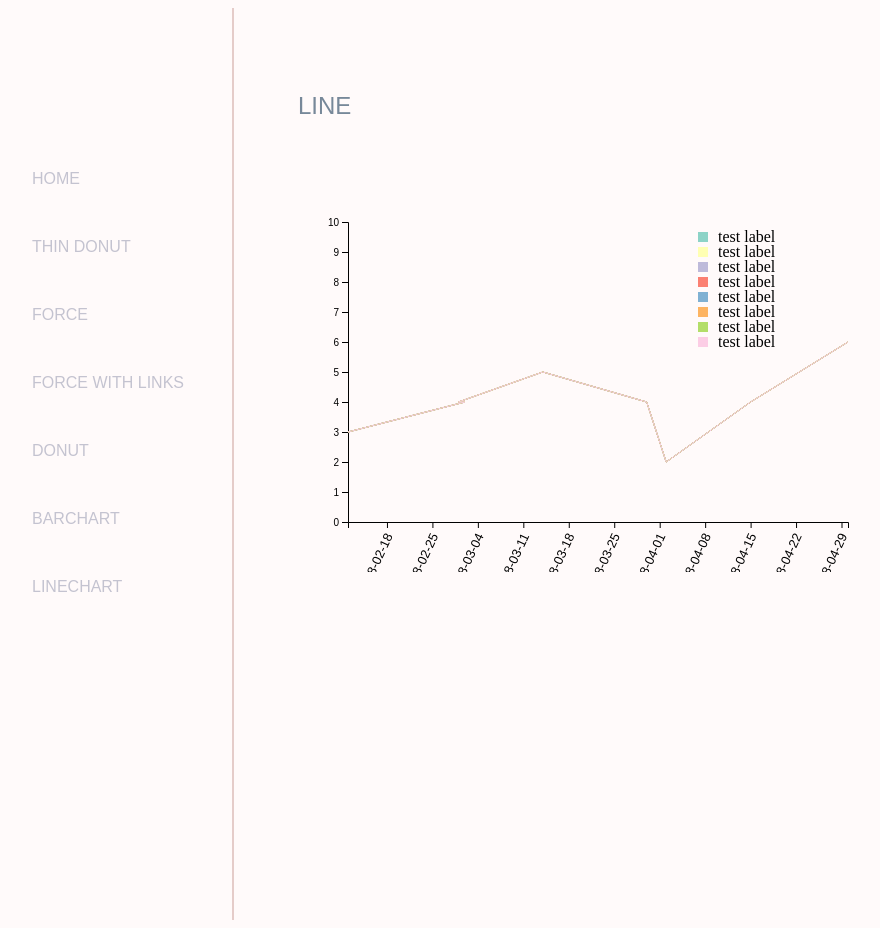
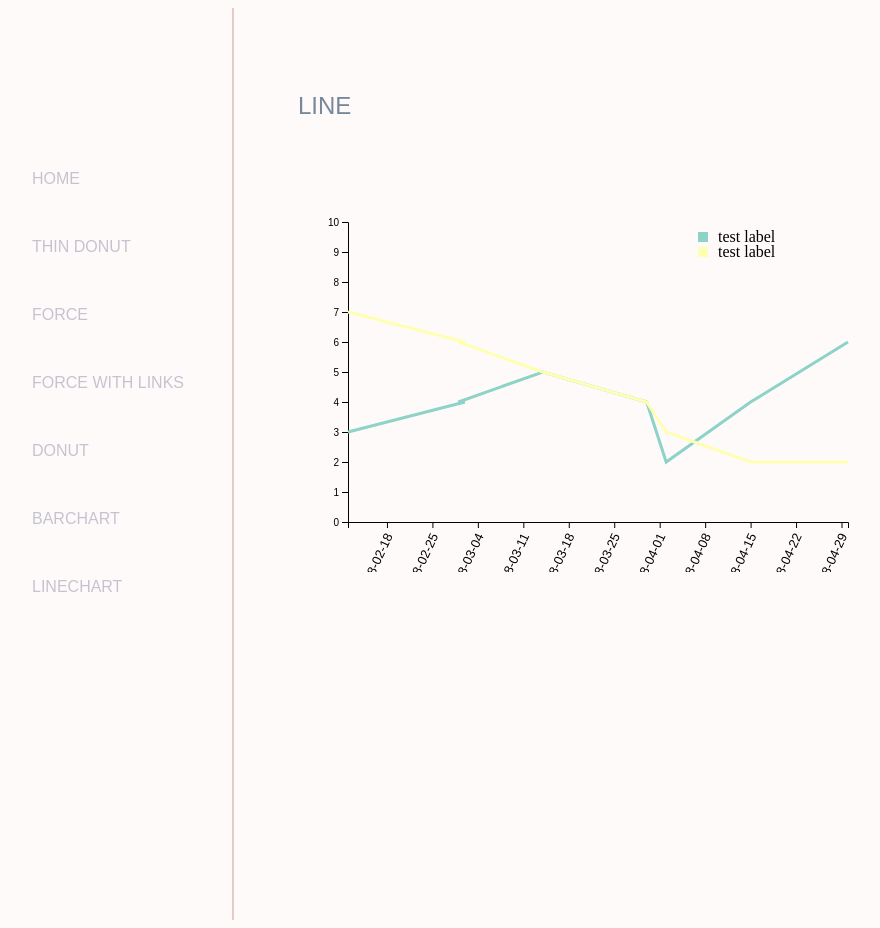
Before and after one commit to eadehemingway/d3-simple-charts, a React app: page /linechart in a window 1280 px wide. Shown: the whole page, without its empty margins (8-888 px from the left). Built offline with nearby package versions, Linux system fonts and the light colour scheme.

Commit message:
add another line

```diff
--- a/src/components/LineChart.js
+++ b/src/components/LineChart.js
@@ -5,7 +5,10 @@ export class LineChart extends React.Component {
     constructor(props) {
         super(props);
         this.state = {
-            lineOne: [
+            data: [
+                {
+                    label: "lineOne",
+                    lineData: [
                         { rating: 3, date_entered: '2018-02-12' },
                         { rating: 4, date_entered: '2018-02-30' },
                         { rating: 4, date_entered: '2018-03-01' },
@@ -13,19 +16,39 @@ export class LineChart extends React.Component {
                         { rating: 4, date_entered: '2018-03-30' },
                         { rating: 2, date_entered: '2018-04-02' },
                         { rating: 4, date_entered: '2018-04-15' },
-                { rating: 6, date_entered: '2018-04-30' }
+                        { rating: 6, date_entered: '2018-04-30' }]
+                },
+                {
+                    label: "lineTwo",
+                    lineData: [
+                        { rating: 7, date_entered: '2018-02-12' },
+                        { rating: 6, date_entered: '2018-02-30' },
+                        { rating: 6, date_entered: '2018-03-01' },
+                        { rating: 5, date_entered: '2018-03-14' },
+                        { rating: 4, date_entered: '2018-03-30' },
+                        { rating: 3, date_entered: '2018-04-02' },
+                        { rating: 2, date_entered: '2018-04-15' },
+                        { rating: 2, date_entered: '2018-04-30' }
+                    ]
+                }
+
             ],
+
             chart_width: 600,
             chart_height: 400
         }
     };
 
     componentDidMount() {
-        const { lineOne, chart_height, chart_width } = this.state
-        const timeParsedData = lineOne.map(d => {
+        const { data, chart_height, chart_width } = this.state
+        const timeParsedData = data.map(d => {
+            const lineData = d.lineData.map(l => ({
+                ...l,
+                date_entered: d3.timeParse("%Y-%m-%d")(l.date_entered)
+            }))
             return {
                 ...d,
-                date_entered: d3.timeParse("%Y-%m-%d")(d.date_entered)
+                lineData
             }
         })
 
@@ -82,7 +105,8 @@ export class LineChart extends React.Component {
             .append('path')
             .attr('fill', 'none')
             .style('stroke', (d, i) => colorsFactPalette(i))
-            .attr('d', lineFunc(timeParsedData)) // the lineFunc needs to be passed an array of points
+            .style('stroke-width', '3px')
+            .attr('d', d => lineFunc(d.lineData)) // the lineFunc needs to be passed an array of points
 
         factors
             .attr('stroke-dasharray', totalLength + ' ' + totalLength)
```
Lines whose indentation alone changed are shown as unchanged.
